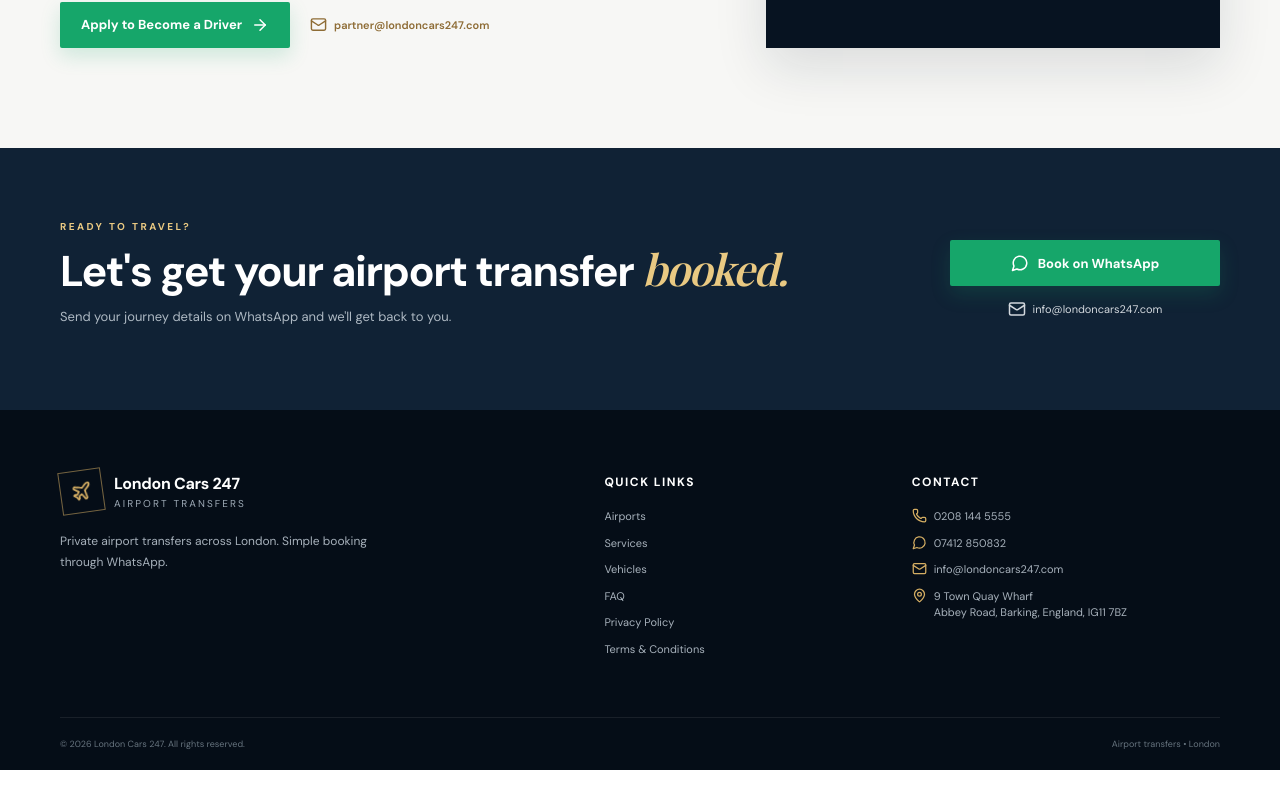
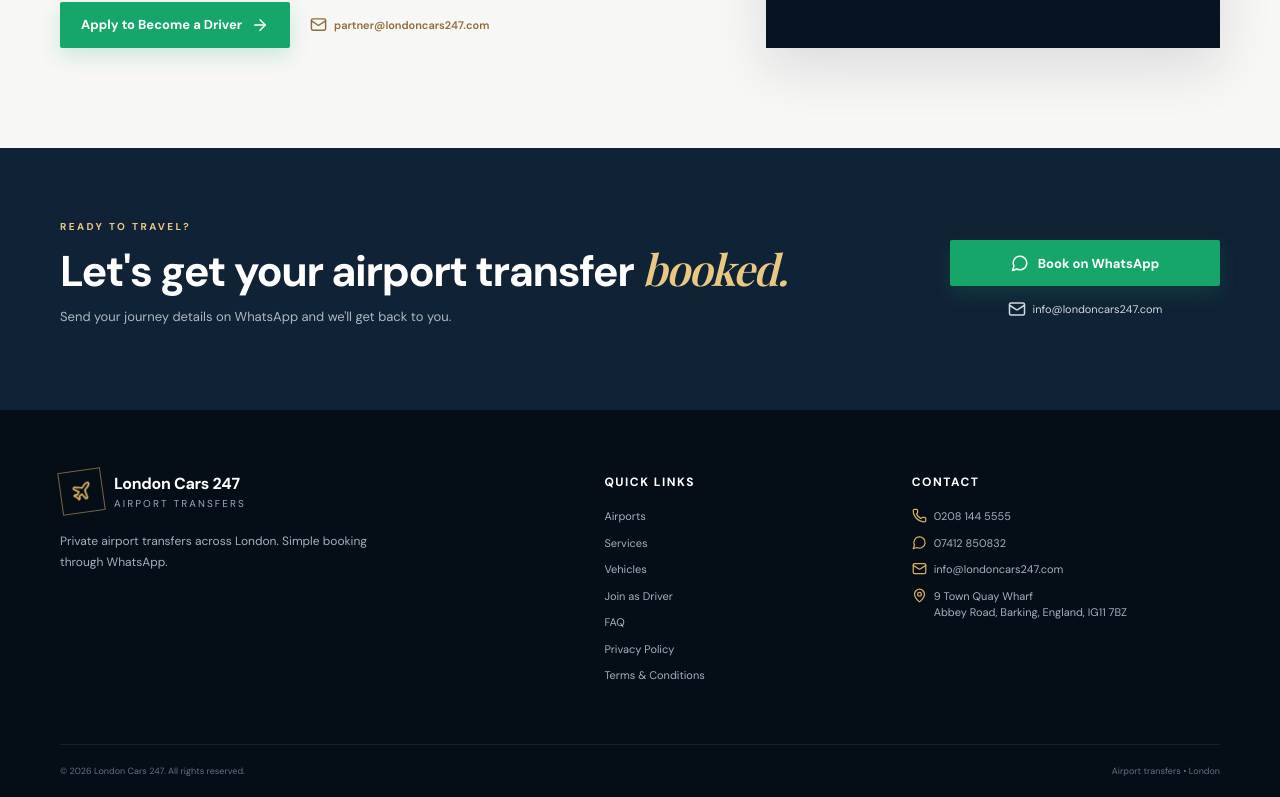
Before and after one commit to homesh171/london-cars-247, a React (Vite) app: page / in a window 1280 px wide. Shown: the part 5005-5802 px from the top of the page. Before the commit the page ends 5775 px from the top, so only its background shows below. Built offline with nearby package versions, Linux system fonts and the light colour scheme; no server answers; a web font is replaced by a local one.

Commit message:
Add driver partner in footer

```diff
--- a/src/App.jsx
+++ b/src/App.jsx
@@ -360,7 +360,7 @@ function App() {
       <section id="contact" className="cta"><div className="container cta-inner"><div><span className="eyebrow">READY TO TRAVEL?</span><h2>Let's get your airport transfer <em>booked.</em></h2><p>Send your journey details on WhatsApp and we'll get back to you.</p></div><div className="cta-actions"><WhatsAppButton>Book on WhatsApp</WhatsAppButton><a className="email-link" href="mailto:info@londoncars247.com"><Mail size={18}/> info@londoncars247.com</a></div></div></section>
     </main>
 
-    <footer><div className="container footer-grid"><div><a className="brand footer-brand" href="#home"><span className="brand-mark"><Plane size={21}/></span><span><strong>London Cars 247</strong><small>Airport Transfers</small></span></a><p>Private airport transfers across London. Simple booking through WhatsApp.</p></div><div><h4>Quick links</h4><a href="#airports">Airports</a><a href="#services">Services</a><a href="#vehicles">Vehicles</a><a href="#faq">FAQ</a><a href="/privacy-policy">Privacy Policy</a><a href="/terms-and-conditions">Terms &amp; Conditions</a></div><div><h4>Contact</h4><a href="tel:+442081445555"><Phone size={15}/> 0208 144 5555</a><a href="https://wa.me/447412850832" target="_blank" rel="noreferrer"><MessageCircle size={15}/> 07412 850832</a><a href="mailto:info@londoncars247.com"><Mail size={15}/> info@londoncars247.com</a><span><MapPin size={15}/> 9 Town Quay Wharf<br/>Abbey Road, Barking, England, IG11 7BZ</span></div></div><div className="container footer-bottom"><span>© {new Date().getFullYear()} London Cars 247. All rights reserved.</span><span>Airport transfers • London</span></div></footer>
+    <footer><div className="container footer-grid"><div><a className="brand footer-brand" href="#home"><span className="brand-mark"><Plane size={21}/></span><span><strong>London Cars 247</strong><small>Airport Transfers</small></span></a><p>Private airport transfers across London. Simple booking through WhatsApp.</p></div><div><h4>Quick links</h4><a href="#airports">Airports</a><a href="#services">Services</a><a href="#vehicles">Vehicles</a><a href="#join-as-driver">Join as Driver</a><a href="#faq">FAQ</a><a href="/privacy-policy">Privacy Policy</a><a href="/terms-and-conditions">Terms &amp; Conditions</a></div><div><h4>Contact</h4><a href="tel:+442081445555"><Phone size={15}/> 0208 144 5555</a><a href="https://wa.me/447412850832" target="_blank" rel="noreferrer"><MessageCircle size={15}/> 07412 850832</a><a href="mailto:info@londoncars247.com"><Mail size={15}/> info@londoncars247.com</a><span><MapPin size={15}/> 9 Town Quay Wharf<br/>Abbey Road, Barking, England, IG11 7BZ</span></div></div><div className="container footer-bottom"><span>© {new Date().getFullYear()} London Cars 247. All rights reserved.</span><span>Airport transfers • London</span></div></footer>
 
     <a className="floating-wa" href={waUrl("Hello, I would like to book an airport transfer.")} target="_blank" rel="noreferrer" aria-label="WhatsApp"><MessageCircle size={27}/></a>
   </div>;
```
